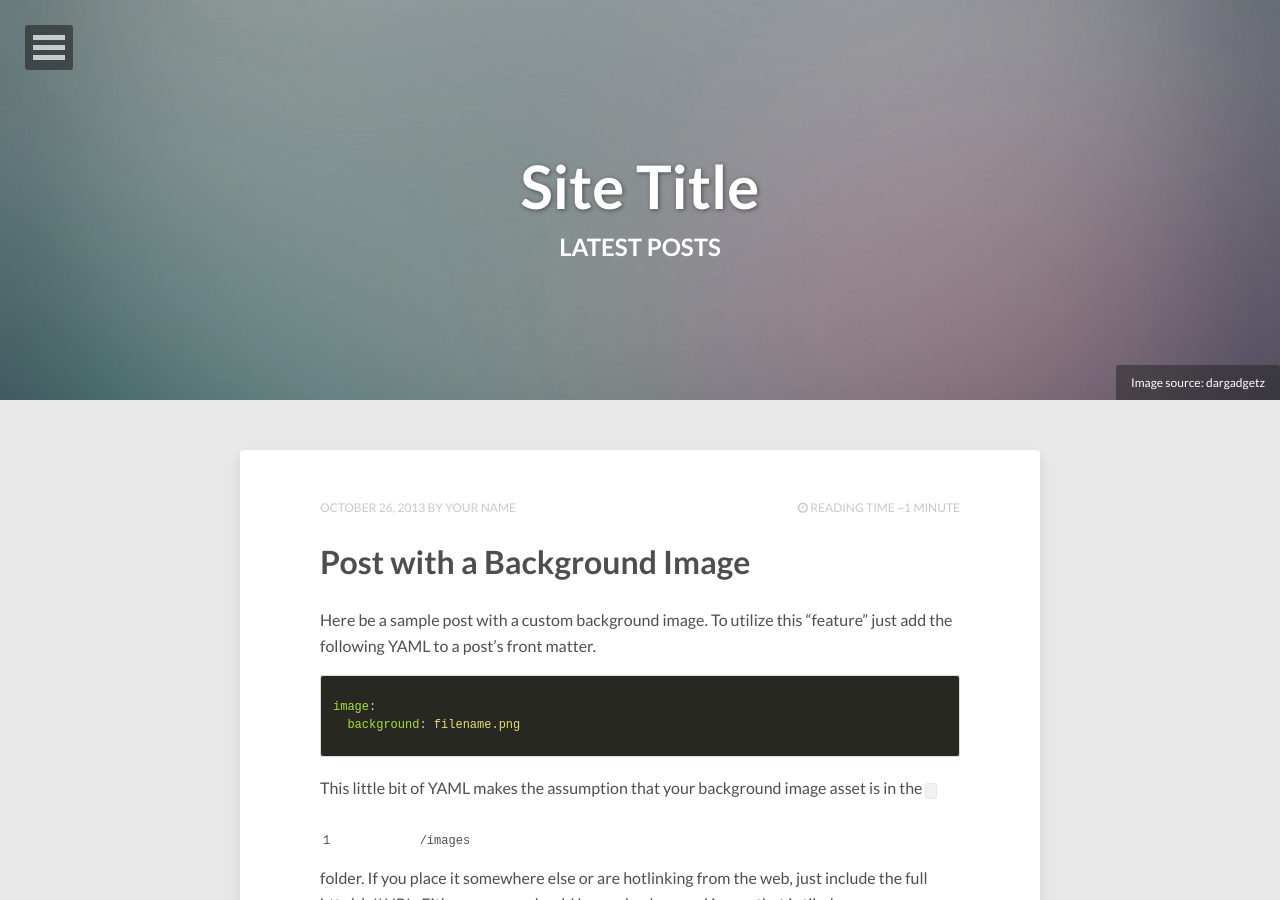
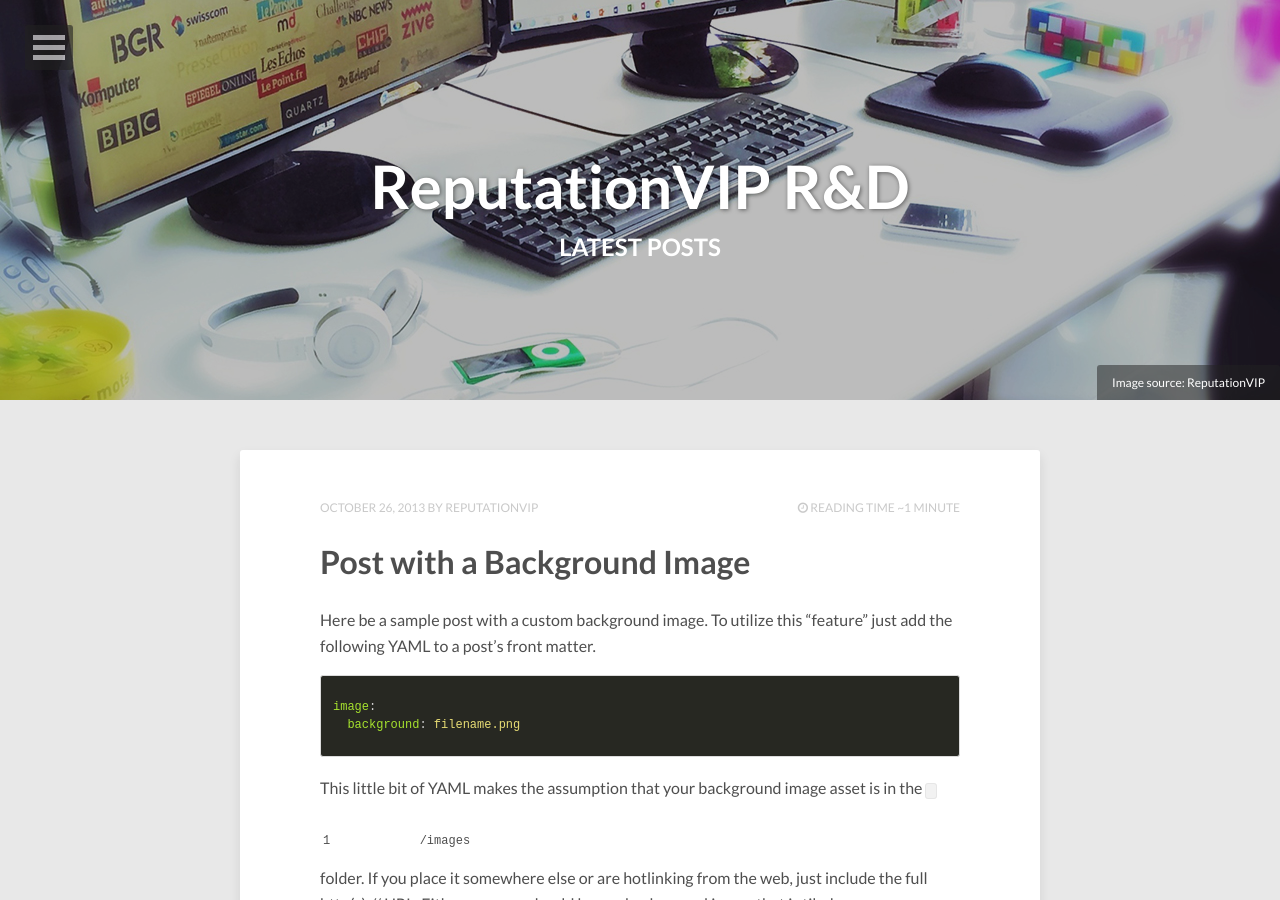
Before and after one commit to semji/reputationvip.github.io, a Jekyll site: the page built from index.html, in a window 1280 px wide and 900 px high. Built offline with Jekyll 4.4.1, drawn with Linux system fonts in a browser that asks for light colours; nearby versions of some CDN libraries; the list of posts is cut into pages by our own code; some of the changed text lies outside the part shown.

Commit message:
First attempt to customize our blog

```diff
--- a/_config.yml
+++ b/_config.yml
@@ -1,6 +1,6 @@
-title:            Site Title
-description:      Describe your website here.
-disqus_shortname: hpstrtheme
+title:            ReputationVIP R&D
+description:      At ReputationVIP, we aren't just online reputation experts, we are developpers too!
+disqus_shortname: reputationvip
 reading_time:     true
 words_per_minute: 200
 # Your site's domain goes here (eg: //mmistakes.github.io, http://mademistakes.com, etc)
@@ -9,21 +9,21 @@ url:
 
 # Owner/author information
 owner:
-  name:           Your Name
+  name:           ReputationVIP
   avatar:         avatar.jpg
-  bio:            "Your bio goes here. It shouldn't be super long but a good two sentences or two should suffice."
-  email:          you@email.com
+  bio:            "Reputation VIP is the online reputation management specialist, using exclusive technology to improve, protect and monitor your online reputation over the long term."
+  email:
   # Social networking links used in footer. Update and remove as you like.
-  twitter:
-  facebook:
-  github:
+  twitter:        reputationvip
+  facebook:       reputationvip
+  github:         ReputationVIP
   stackexchange:
-  linkedin:
+  linkedin:       https://www.linkedin.com/company/reputation-vip
   instagram:
   flickr:
   tumblr:
   # google plus id, include the '+', eg +mmistakes
-  google_plus:    +yourid
+  google_plus:    +Reputationvip
 
 # Background image to be tiled on all pages
 background:
@@ -35,7 +35,7 @@ google_verify:
 bing_verify:
 
 # http://en.wikipedia.org/wiki/List_of_tz_database_time_zones
-timezone:    America/New_York
+timezone:    Europe/Paris
 future:      true
 highlighter: pygments
 markdown:    kramdown
--- a/index.html
+++ b/index.html
@@ -5,9 +5,9 @@ description: "Describe this nonsense."
 tags: [Jekyll, theme, themes, responsive, blog, modern]
 comments: false
 image:
-  feature: abstract-1.jpg
-  credit: dargadgetz
-  creditlink: http://www.dargadgetz.com/ios-7-abstract-wallpaper-pack-for-iphone-5-and-ipod-touch-retina/
+  feature: reputationvip-photo.jpg
+  credit: ReputationVIP
+  creditlink: http://www.reputationvip.com
 ---
 
 {% for post in paginator.posts %}
```
Also changed, not shown: README.md, images/reputationvip-photo.jpg (added).
